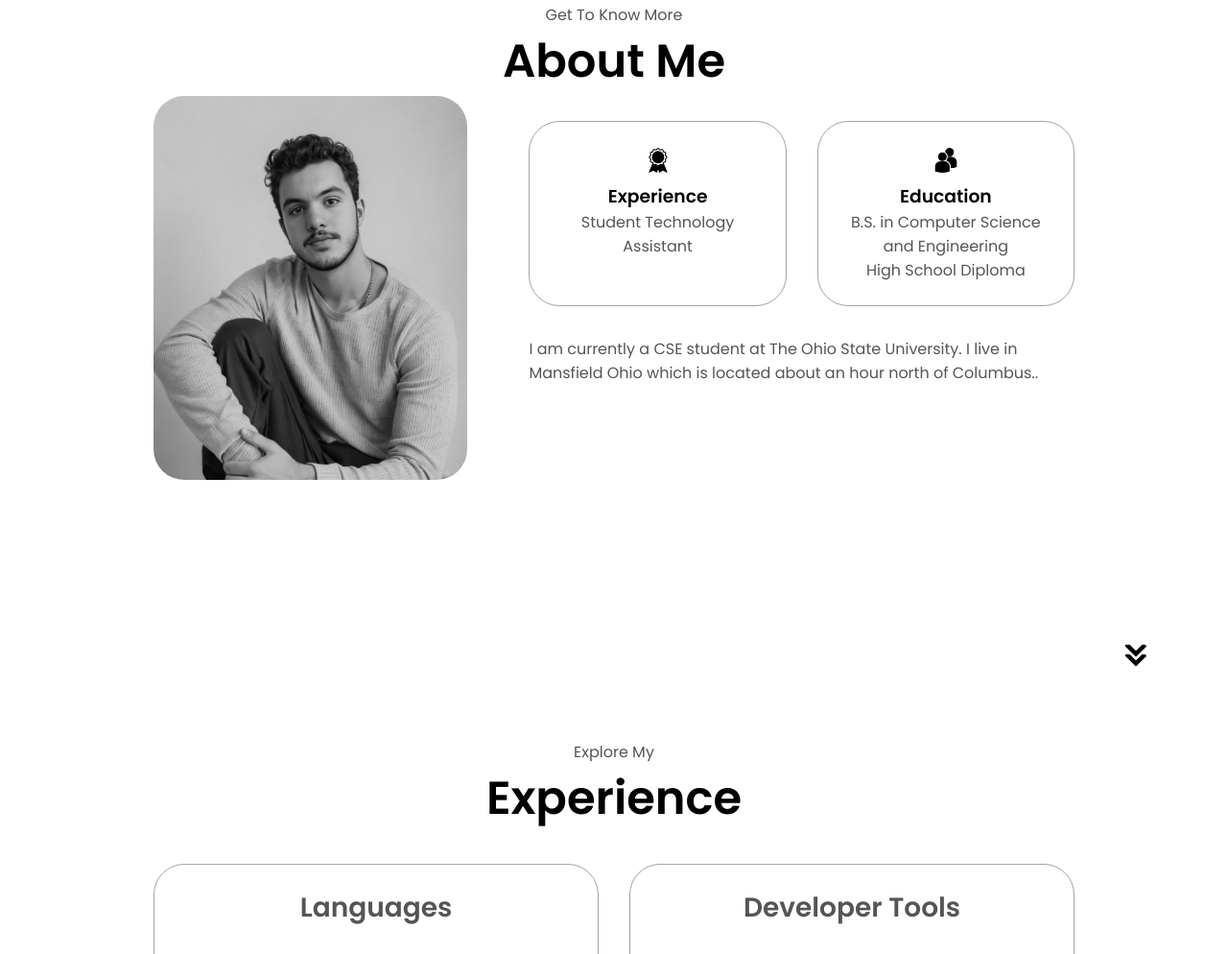
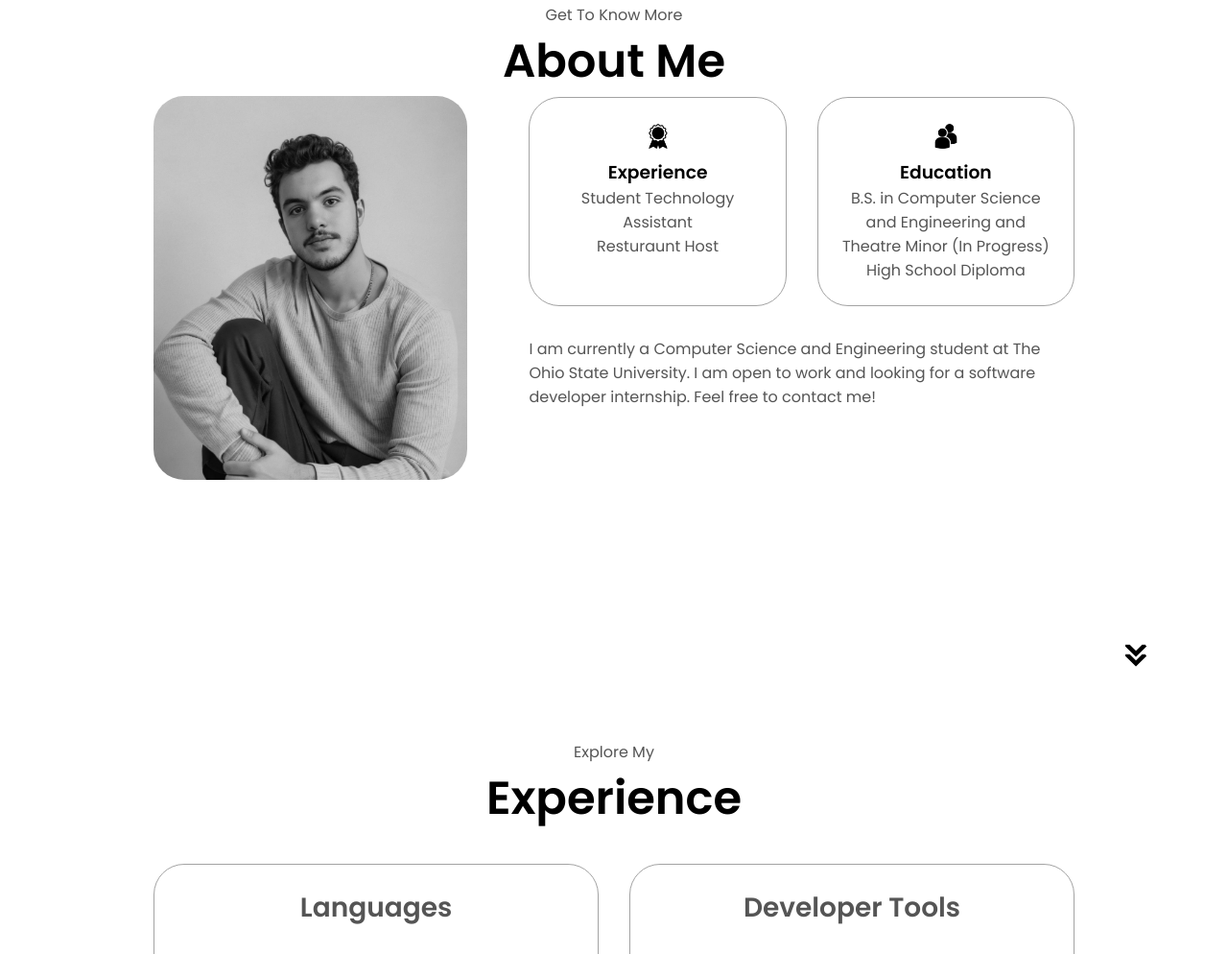
Before and after one commit to alexmatthes/portfolio-project, a plain HTML site: page index.html in a window 1280 px wide. Shown: the part 925-1919 px from the top of the page at 96% size. Drawn offline with Linux system fonts and the light colour scheme.

Commit message:
Page Info
Updated home page information.

```diff
--- a/index.html
+++ b/index.html
@@ -108,18 +108,18 @@
                     <div class="details-container">
                         <img src="./assets/experience.png" alt="Experience Icon" class="icon"/>
                         <h3>Experience</h3>
-                        <p>Student Technology Assistant</p>
+                        <p>Student Technology Assistant </br>Resturaunt Host</p>
                     </div>
                     <div class="details-container">
                         <img src="./assets/education.png" alt="Experience Icon" class="icon"/>
                         <h3>Education</h3>
-                        <p>B.S. in Computer Science and Engineering</br>High School Diploma</p>
+                        <p>B.S. in Computer Science and Engineering and Theatre Minor (In Progress)</br>High School Diploma</p>
                     </div>
                 </div>
                 <div class="text-container">
-                    <p>I am currently a CSE student at
-                        The Ohio State University. I live in Mansfield Ohio which is located about an hour
-                        north of Columbus..</p>
+                    <p>I am currently a Computer Science and Engineering student at
+                        The Ohio State University. I am open to work and looking for
+                        a software developer internship. Feel free to contact me!</p>
                 </div>
             </div>
         </div>
```
